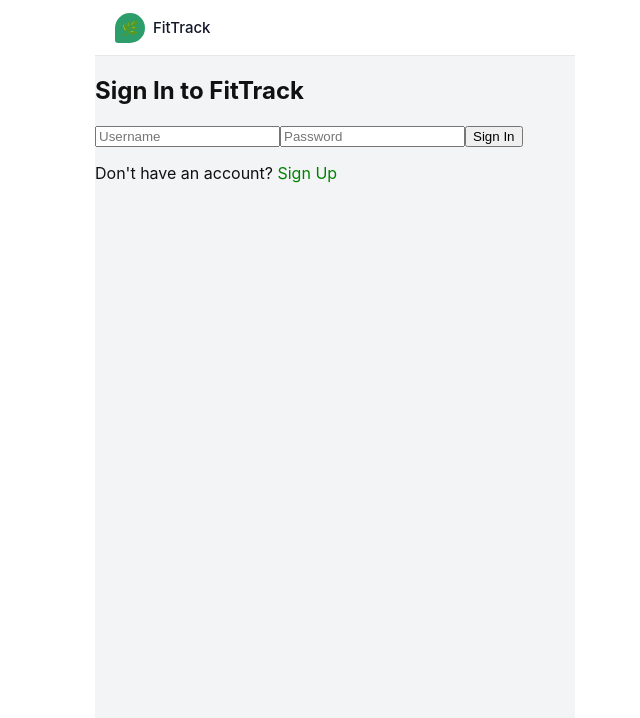
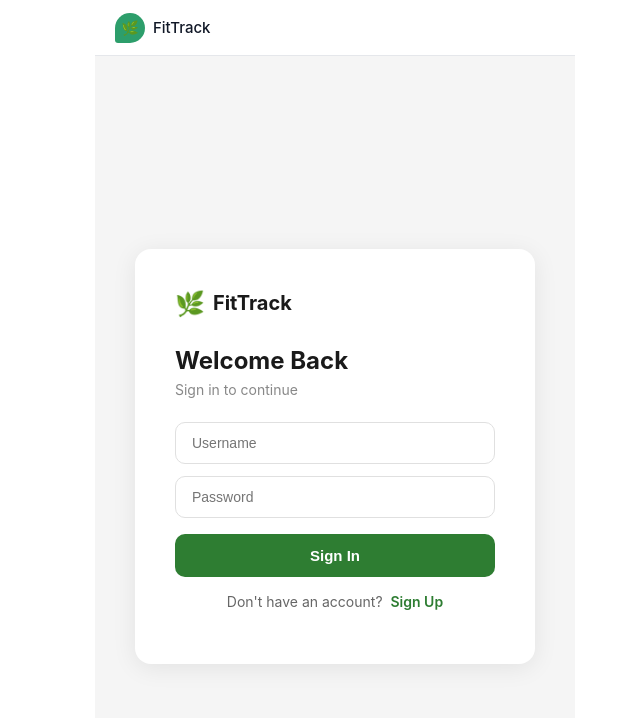
Before and after one commit to Lev1106/Web-Dev-Project, an Angular app in the folder frontend/: page /login in a window 1280 px wide. Shown: the top 718 px of the page, without its empty margins (305-945 px from the left). Built offline with nearby package versions, Linux system fonts and the light colour scheme.

Commit message:
преукрасил

```diff
--- a/frontend/src/app/components/login/login.component.html
+++ b/frontend/src/app/components/login/login.component.html
@@ -1,20 +1,139 @@
-<div class="login-wrapper">
-    <h2>{{ isRegisterMode ? 'Sign Up' : 'Sign In to FitTrack' }}</h2>
+<div class="auth-page">
+    <div class="auth-card">
+        <div class="auth-logo">
+            <span class="auth-logo-icon">🌿</span>
+            <span class="auth-logo-text">FitTrack</span>
+        </div>
 
-    <div *ngIf="errorMsg" class="error-msg">{{ errorMsg }}</div>
-    <div *ngIf="successMsg" class="success-msg">{{ successMsg }}</div>
+        <h2 class="auth-title">{{ isRegisterMode ? 'Create Account' : 'Welcome Back' }}</h2>
+        <p class="auth-subtitle">{{ isRegisterMode ? 'Start your fitness journey' : 'Sign in to continue' }}</p>
 
-    <input [(ngModel)]="username" placeholder="Username" />
-    <input [(ngModel)]="password" type="password" placeholder="Password" />
+        <div *ngIf="errorMsg" class="auth-error">{{ errorMsg }}</div>
+        <div *ngIf="successMsg" class="auth-success">{{ successMsg }}</div>
 
-    <button (click)="isRegisterMode ? register() : login()">
+        <div class="auth-fields">
+            <input class="auth-input" [(ngModel)]="username" placeholder="Username" />
+            <input class="auth-input" [(ngModel)]="password" type="password" placeholder="Password" />
+        </div>
+
+        <button class="auth-btn" (click)="isRegisterMode ? register() : login()">
             {{ isRegisterMode ? 'Sign Up' : 'Sign In' }}
         </button>
 
-    <p>
+        <p class="auth-switch">
             {{ isRegisterMode ? 'Already have an account?' : "Don't have an account?" }}
-        <a (click)="isRegisterMode = !isRegisterMode" style="cursor:pointer; color: green;">
+            <a (click)="isRegisterMode = !isRegisterMode">
                 {{ isRegisterMode ? 'Sign In' : 'Sign Up' }}
             </a>
         </p>
     </div>
+</div>
+
+<style>
+    .auth-page {
+        min-height: 100vh;
+        background: #f5f5f5;
+        display: flex;
+        align-items: center;
+        justify-content: center;
+    }
+
+    .auth-card {
+        background: white;
+        border-radius: 16px;
+        padding: 40px;
+        width: 100%;
+        max-width: 400px;
+        box-shadow: 0 4px 24px rgba(0,0,0,0.08);
+    }
+
+    .auth-logo {
+        display: flex;
+        align-items: center;
+        gap: 8px;
+        margin-bottom: 28px;
+    }
+
+    .auth-logo-icon { font-size: 24px; }
+    .auth-logo-text { font-size: 20px; font-weight: 700; color: #1a1a1a; }
+
+    .auth-title {
+        font-size: 24px;
+        font-weight: 700;
+        color: #1a1a1a;
+        margin: 0 0 6px;
+    }
+
+    .auth-subtitle {
+        color: #888;
+        margin: 0 0 24px;
+        font-size: 14px;
+    }
+
+    .auth-fields {
+        display: flex;
+        flex-direction: column;
+        gap: 12px;
+        margin-bottom: 16px;
+    }
+
+    .auth-input {
+        width: 100%;
+        padding: 12px 16px;
+        border: 1px solid #e0e0e0;
+        border-radius: 10px;
+        font-size: 14px;
+        outline: none;
+        box-sizing: border-box;
+        transition: border 0.2s;
+    }
+
+    .auth-input:focus { border-color: #2e7d32; }
+
+    .auth-btn {
+        width: 100%;
+        padding: 13px;
+        background: #2e7d32;
+        color: white;
+        border: none;
+        border-radius: 10px;
+        font-size: 15px;
+        font-weight: 600;
+        cursor: pointer;
+        transition: background 0.2s;
+    }
+
+    .auth-btn:hover { background: #1b5e20; }
+
+    .auth-switch {
+        text-align: center;
+        margin-top: 16px;
+        font-size: 14px;
+        color: #666;
+    }
+
+    .auth-switch a {
+        color: #2e7d32;
+        font-weight: 600;
+        cursor: pointer;
+        margin-left: 4px;
+    }
+
+    .auth-error {
+        background: #fdecea;
+        color: #c62828;
+        padding: 10px 14px;
+        border-radius: 8px;
+        font-size: 13px;
+        margin-bottom: 16px;
+    }
+
+    .auth-success {
+        background: #e8f5e9;
+        color: #2e7d32;
+        padding: 10px 14px;
+        border-radius: 8px;
+        font-size: 13px;
+        margin-bottom: 16px;
+    }
+</style>
--- a/frontend/src/app/components/setup/setup.component.html
+++ b/frontend/src/app/components/setup/setup.component.html
@@ -1,19 +1,114 @@
-<div class="login-wrapper">
-    <h2>Complete Your Profile</h2>
-    <p style="color: gray; margin-bottom: 16px;">Tell us about yourself</p>
+<div class="auth-page">
+    <div class="auth-card">
+        <div class="auth-logo">
+            <span class="auth-logo-icon">🌿</span>
+            <span class="auth-logo-text">FitTrack</span>
+        </div>
 
-    <input [(ngModel)]="firstName" placeholder="First Name" />
-    <input [(ngModel)]="lastName" placeholder="Last Name" />
-    <input [(ngModel)]="weight" type="number" placeholder="Weight (kg)" />
-    <input [(ngModel)]="height" type="number" placeholder="Height (cm)" />
-    <input [(ngModel)]="age" type="number" placeholder="Age" />
+        <h2 class="auth-title">Complete Your Profile</h2>
+        <p class="auth-subtitle">Tell us about yourself to get started</p>
 
-    <select [(ngModel)]="goal">
-        <option value="lose_weight">Lose Weight</option>
-        <option value="maintain">Maintain Weight</option>
-        <option value="gain_weight">Gain Weight</option>
-        <option value="build_muscle">Build Muscle</option>
-    </select>
+        <div class="auth-fields">
+            <div class="auth-row">
+                <input class="auth-input" [(ngModel)]="firstName" placeholder="First Name" />
+                <input class="auth-input" [(ngModel)]="lastName" placeholder="Last Name" />
+            </div>
+            <div class="auth-row">
+                <input class="auth-input" [(ngModel)]="weight" type="number" placeholder="Weight (kg)" />
+                <input class="auth-input" [(ngModel)]="height" type="number" placeholder="Height (cm)" />
+            </div>
+            <input class="auth-input" [(ngModel)]="age" type="number" placeholder="Age" />
+            <select class="auth-input" [(ngModel)]="goal">
+                <option value="" disabled selected>Select your goal</option>
+                <option value="lose_weight">🔥 Lose Weight</option>
+                <option value="maintain">⚖️ Maintain Weight</option>
+                <option value="gain_weight">📈 Gain Weight</option>
+                <option value="build_muscle">💪 Build Muscle</option>
+            </select>
+        </div>
 
-    <button (click)="save()">Continue</button>
+        <button class="auth-btn" (click)="save()">Continue →</button>
+    </div>
 </div>
+
+<style>
+    .auth-page {
+        min-height: 100vh;
+        background: #f5f5f5;
+        display: flex;
+        align-items: center;
+        justify-content: center;
+    }
+
+    .auth-card {
+        background: white;
+        border-radius: 16px;
+        padding: 40px;
+        width: 100%;
+        max-width: 440px;
+        box-shadow: 0 4px 24px rgba(0,0,0,0.08);
+    }
+
+    .auth-logo {
+        display: flex;
+        align-items: center;
+        gap: 8px;
+        margin-bottom: 28px;
+    }
+
+    .auth-logo-icon { font-size: 24px; }
+    .auth-logo-text { font-size: 20px; font-weight: 700; color: #1a1a1a; }
+
+    .auth-title {
+        font-size: 24px;
+        font-weight: 700;
+        color: #1a1a1a;
+        margin: 0 0 6px;
+    }
+
+    .auth-subtitle {
+        color: #888;
+        margin: 0 0 24px;
+        font-size: 14px;
+    }
+
+    .auth-fields {
+        display: flex;
+        flex-direction: column;
+        gap: 12px;
+        margin-bottom: 20px;
+    }
+
+    .auth-row {
+        display: flex;
+        gap: 12px;
+    }
+
+    .auth-input {
+        width: 100%;
+        padding: 12px 16px;
+        border: 1px solid #e0e0e0;
+        border-radius: 10px;
+        font-size: 14px;
+        outline: none;
+        box-sizing: border-box;
+        transition: border 0.2s;
+    }
+
+    .auth-input:focus { border-color: #2e7d32; }
+
+    .auth-btn {
+        width: 100%;
+        padding: 13px;
+        background: #2e7d32;
+        color: white;
+        border: none;
+        border-radius: 10px;
+        font-size: 15px;
+        font-weight: 600;
+        cursor: pointer;
+        transition: background 0.2s;
+    }
+
+    .auth-btn:hover { background: #1b5e20; }
+</style>
```
Lines whose indentation alone changed are shown as unchanged.
